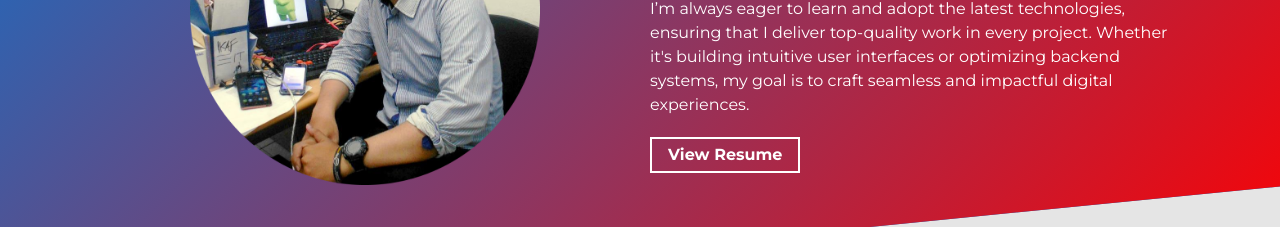
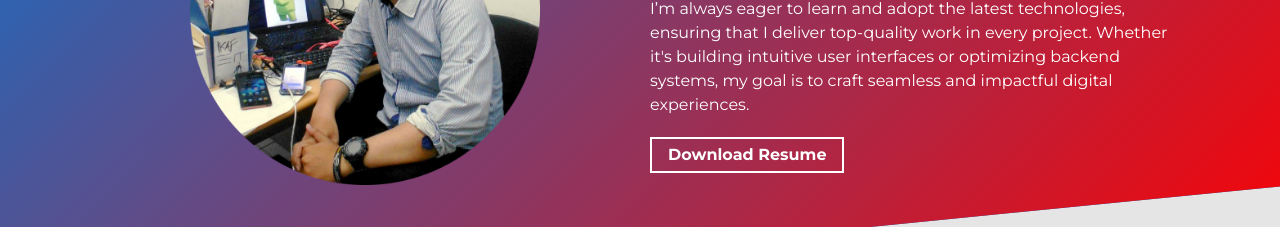
Before and after one commit to ikafikaf/ikafdeveloper, a website: page index.html in a window 1280 px wide. Shown: the part 1120-1347 px from the top of the page. Drawn offline with Linux system fonts and the light colour scheme.

Commit message:
add resume can be downloaded

```diff
--- a/index.html
+++ b/index.html
@@ -192,7 +192,7 @@
               I’m always eager to learn and adopt the latest technologies, ensuring that I deliver top-quality work in every project. Whether it's building intuitive user interfaces or optimizing backend systems, my goal is to craft seamless and impactful digital experiences.
             </p>
             <span class="about-wrapper__cta">
-              <a href="#" class="cta-btn cta-btn--resume">View Resume</a>
+              <a href="./assets/CV-Ikaf_Ramadhan.pdf" class="cta-btn cta-btn--resume" download="YourName_Resume.pdf">Download Resume</a>
             </span>
           </div>
         </div>
```
Also changed, not shown: 4 other files.
